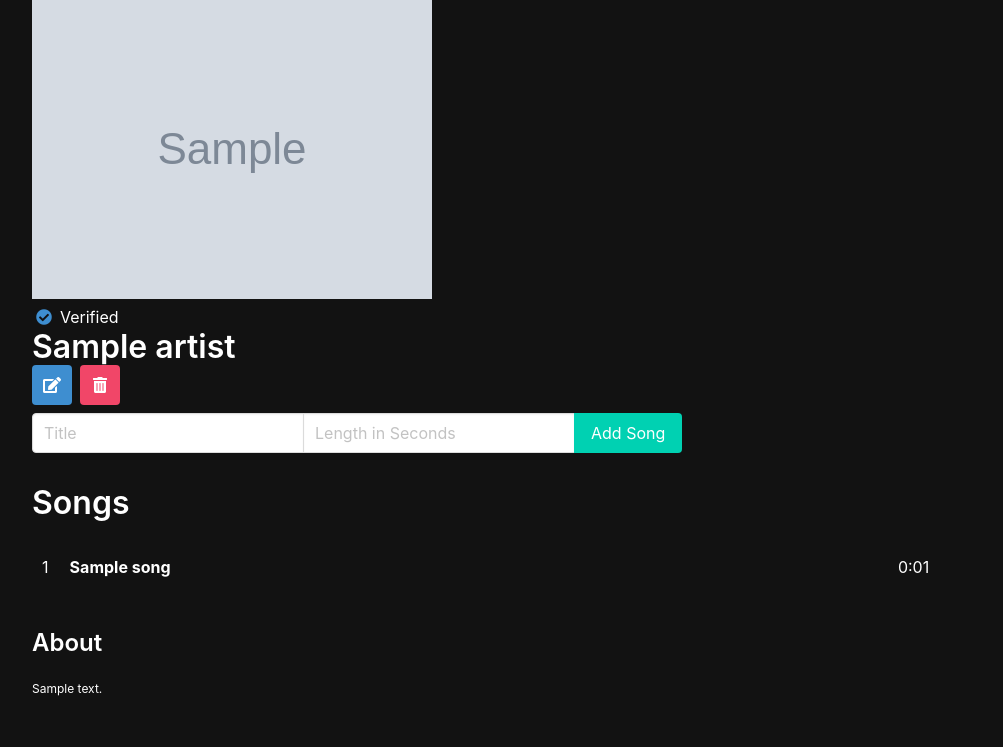
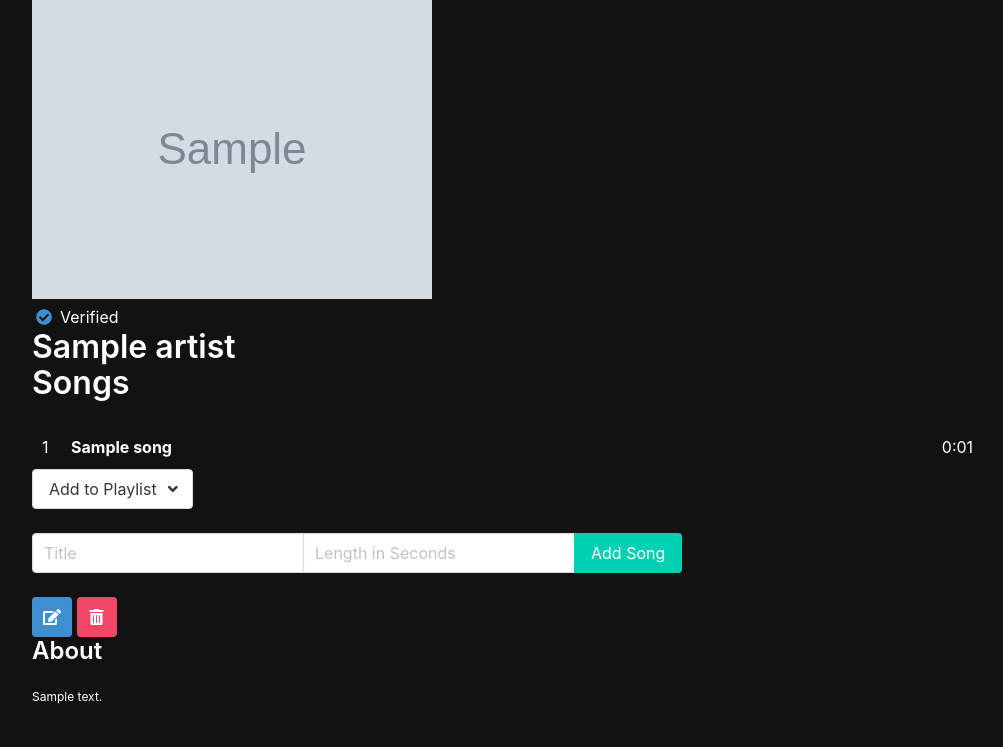
Before and after one commit to EmilyJarecki/Spotify_Django, a Django app: page /artists/1 in a window 1280 px wide. Shown: the part 53-800 px from the top of the page, without its empty margins (32-1035 px from the left). Run offline with Django 4.2, Linux system fonts and the light colour scheme; tables that the repository leaves empty hold one stand-in row (values such as "Sample post"); grey boxes marked "Sample" are stand-in pictures.

Commit message:
user is able to add songs to playlist via dropdown, not on chrome but is working on safari

```diff
--- a/main_app/static/scripts/main.js
+++ b/main_app/static/scripts/main.js
@@ -1,5 +1,8 @@
-$(".navbar-burger").click(function () {
-    // Toggle the "is-active" class on both the "navbar-burger" and the "navbar-menu"
-    $(".navbar-burger").toggleClass("is-active");
-    $(".navbar-menu").toggleClass("is-active");
-  });
+e$(".navbar-burger").click(function () {
+  // Toggle the "is-active" class on both the "navbar-burger" and the "navbar-menu"
+  $(".navbar-burger").toggleClass("is-active");
+  $(".navbar-menu").toggleClass("is-active");
+});
+$(".dropdown").click(function (event) {
+  $(this).toggleClass("is-active");
+});
--- a/main_app/static/styles/main.css
+++ b/main_app/static/styles/main.css
@@ -43,9 +43,9 @@ p {
     width: 100%;
     padding: 10px;
     display: grid;
-    grid-template-columns: 0.1fr 3fr 1fr;
+    grid-template-columns: 0.1fr 3fr 0.5fr 0.3fr;
     border-radius: 5px;
-}
+  }
 
 .song:hover {
     background-color: hsla(0, 0%, 100%, 0.1);
--- a/main_app/templates/artist_detail.html
+++ b/main_app/templates/artist_detail.html
@@ -1,32 +1,70 @@
-{%extends 'base.html'%} {%block title%}{{artist.name}}{%endblock%} {%block content%}
+{% extends 'base.html' %}
+{% block content %}
 <div class="detail__img">
   <img src="{{artist.img}}" alt="{{artist.name}}" />
 </div>
 <div class="detail__name">
-  {%if artist.verified_artist%}
+  {% if artist.verified_artist %}
   <div class="icon-text">
     <span class="icon has-text-info">
       <i class="fas fa-check-circle"></i>
     </span>
     <span>Verified</span>
   </div>
-  {%endif%}
+  {% endif %}
   <h1 class="title">{{artist.name}}</h1>
 </div>
     <div class="detail__container">
-  <div class="buttons">
-    <a href="{% url 'artist_update' artist.pk %}" class="button is-info">
-      <span class="icon">
-        <i class="fas fa-edit"></i>
-      </span>
-    </a>
-    <a href="{% url 'artist_delete' artist.pk %}" class="button is-danger">
-      <span class="icon">
-        <i class="fas fa-trash-alt"></i>
-      </span>
-    </a>
         <!-- inside container -->
     <div class="detail__songs mb-5">
+
+        <h3 class="title is-3">Songs</h3>
+        {% for song in artist.songs.all %}
+        <div class="song">
+        <span>{{forloop.counter}}</span>
+        <span><b>{{song.title}}</b></span>
+        <span>{{song.get_length}}</span>
+        </div>
+        <span>
+          <div class="dropdown">
+            <div class="dropdown-trigger">
+              <button
+                class="button"
+                aria-haspopup="true"
+                aria-controls="dropdown-menu"
+              >
+                <span>Add to Playlist</span>
+                <span class="icon is-small">
+                  <i class="fas fa-angle-down" aria-hidden="true"></i>
+                </span>
+              </button>
+            </div>
+            <div class="dropdown-menu" id="dropdown-menu" role="menu">
+              <div class="dropdown-content">
+                {% for playlist in playlists %}
+            <!-- each playlist becomes a drop
+            down item with the ids needed to add to the join table  -->
+                <a
+                  href="{% url 'playlist_song_assoc' playlist.pk song.pk %}?assoc=add"
+                  class="dropdown-item"
+                >
+                  {{playlist.title}}
+                </a>
+                {% endfor %}
+              </div>
+            </div>
+          </div>
+        </span>
+
+        {% empty %}
+            <article class="message">
+                <div class="message-header">
+                    <p>No Songs Available</p>
+                </div>
+            </article>
+
+        {% endfor %}
+    </div>
     <!-- inside detail songs element below the header -->
 
 <!-- Here you can see the action we provided
@@ -61,30 +99,22 @@
 
 <!-- before the for loop for songs -->
 
-      <h3 class="title is-3">Songs</h3>
-
-      {%for song in artist.songs.all%}
-      <div class="song">
-        <span>{{forloop.counter}}</span>
-        <span><b>{{song.title}}</b></span>
-        <span>{{song.get_length}}</span>
+    <!--  above about section  -->
+    <a href="{% url 'artist_update' artist.pk %}" class="button is-info">
+        <span class="icon">
+          <i class="fas fa-edit"></i>
+        </span>
+      </a>
+    <a href="{% url 'artist_delete' artist.pk %}" class="button is-danger">
+      <span class="icon">
+        <i class="fas fa-trash-alt"></i>
+      </span>
+    </a>
   </div>
-      {%empty%}
-      <article class="message">
-        <div class="message-header">
-          <p>No Songs Available</p>
-        </div>
-      </article>
-
-      {%endfor%}
-    </div>
-    <!--  above about section  -->
-  </div>
-
   <div class="detail__about">
     <h4 class="title is-4">About</h4>
     <p>{{artist.bio}}</p>
   </div>
 </div>
 
-{%endblock%}
+{% endblock %}
--- a/main_app/templates/base.html
+++ b/main_app/templates/base.html
@@ -9,7 +9,7 @@
         <link rel="stylesheet" href="https://cdnjs.cloudflare.com/ajax/libs/font-awesome/5.15.4/css/all.min.css">
         <link rel="stylesheet" href="{% static 'styles/main.css' %}" />
         <script src="{% static 'scripts/main.js' %}" defer></script>
-        <script src="https://code.jquery.com/jquery-3.6.0.min.js" integrity="sha256-/xUj+3OJU5yExlq6GSYGSHk7tPXikynS7ogEvDej/m4=" crossorigin="anonymous"></script>
+        <script type="text/javascript" src="https://code.jquery.com/jquery-3.6.0.min.js" integrity="sha256-/xUj+3OJU5yExlq6GSYGSHk7tPXikynS7ogEvDej/m4=" crossorigin="anonymous"></script>
         <title>Spotify - {% block title %}{% endblock %}</title>
     </head>
     <body >
--- a/main_app/urls.py
+++ b/main_app/urls.py
@@ -17,5 +17,6 @@ urlpatterns = [
     path('artists/<int:pk>/update', views.ArtistUpdate.as_view(), name="artist_update"),
     # Delete urlpattern
     path('artists/<int:pk>/delete', views.ArtistDelete.as_view(), name="artist_delete"),
-    path('artists/<int:pk>/songs/new/', views.SongCreate.as_view(), name="song_create")
+    path('artists/<int:pk>/songs/new/', views.SongCreate.as_view(), name="song_create"),
+    path('playlists/<int:pk>/songs/<int:song_pk>/', views.PlaylistSongAssoc.as_view(), name="playlist_song_assoc"),
 ]
--- a/main_app/views.py
+++ b/main_app/views.py
@@ -130,3 +130,26 @@ class Home(TemplateView):
         context = super().get_context_data(**kwargs)
         context["playlists"] = Playlist.objects.all()
         return context
+
+class PlaylistSongAssoc(View):
+    def get(self, request, pk, song_pk):
+        # get the query param from the url
+        assoc = request.GET.get("assoc")
+        if assoc == "remove":
+            # get the playlist by the id and
+            # remove from the join table the given song_id
+            Playlist.objects.get(pk=pk).songs.remove(song_pk)
+        if assoc == "add":
+            # get the playlist by the id and
+            # add to the join table the given song_id
+            Playlist.objects.get(pk=pk).songs.add(song_pk)
+        return redirect('home')
+
+class ArtistDetail(DetailView):
+    model = Artist
+    template_name = "artist_detail.html"
+
+    def get_context_data(self, **kwargs):
+        context = super().get_context_data(**kwargs)
+        context["playlists"] = Playlist.objects.all()
+        return context
```
Also changed, not shown: main_app/templates/home.html (+7 -0 lines). Lines whose indentation alone changed are shown as unchanged.
